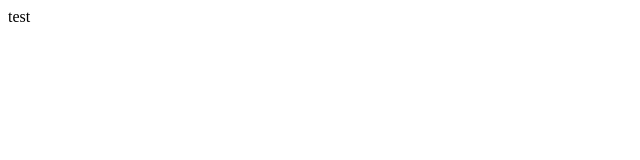
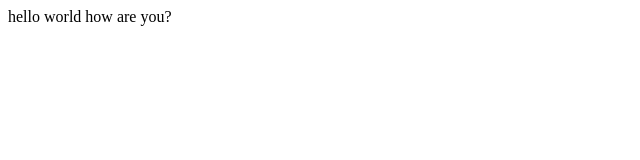
Before and after one commit to saltusha/lecture1, a plain HTML site: page index.html in a window 1280 px wide. Shown: the whole page, without its empty margins (0-640 px from the left). Drawn offline with Linux system fonts and the light colour scheme.

Commit message:
how are you?

```diff
--- a/index.html
+++ b/index.html
@@ -5,6 +5,7 @@
     <title>test</title>
   </head>
   <body>
-    test
+    hello world
+    how are you?
   </body>
 </html>
```
